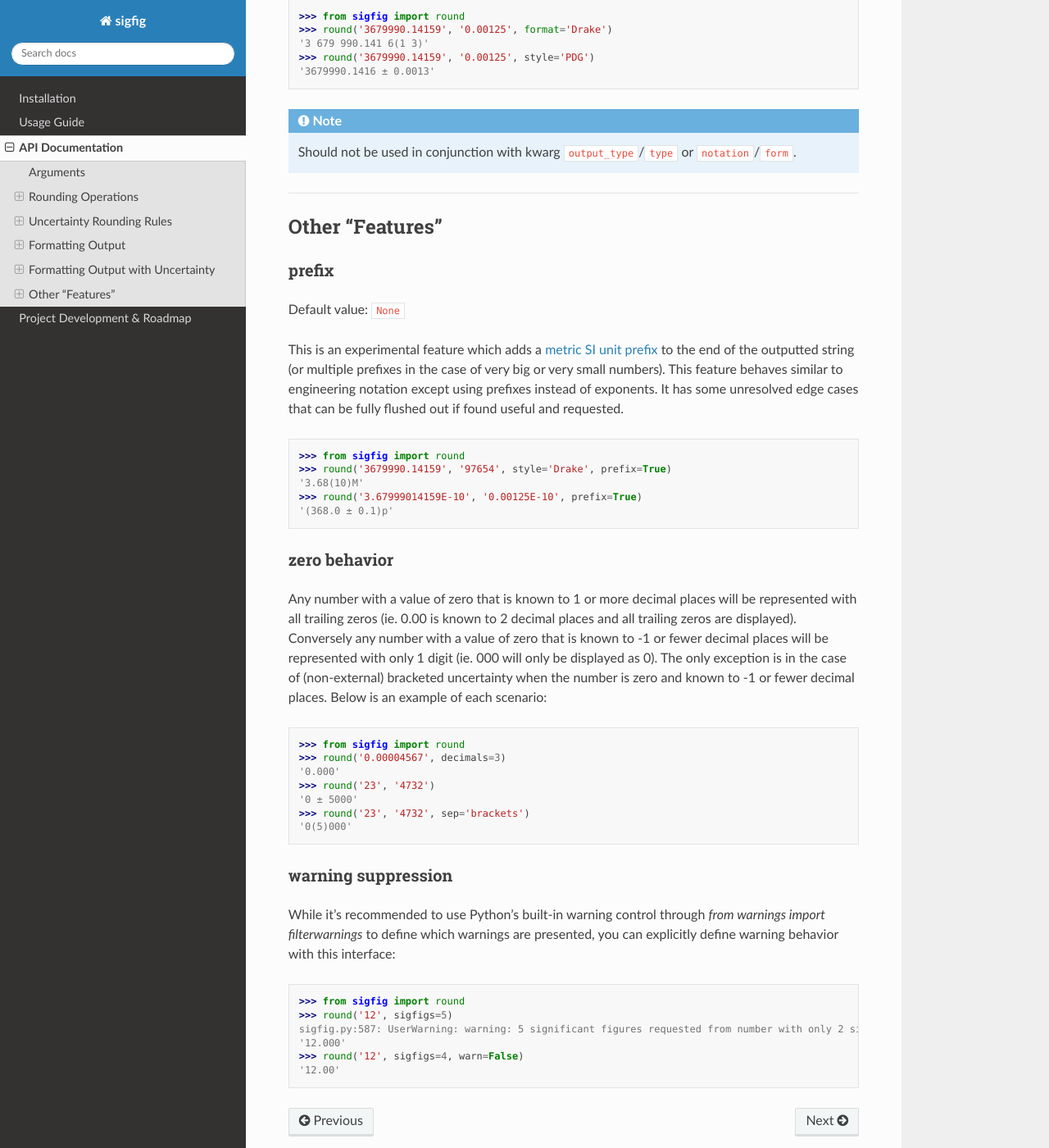
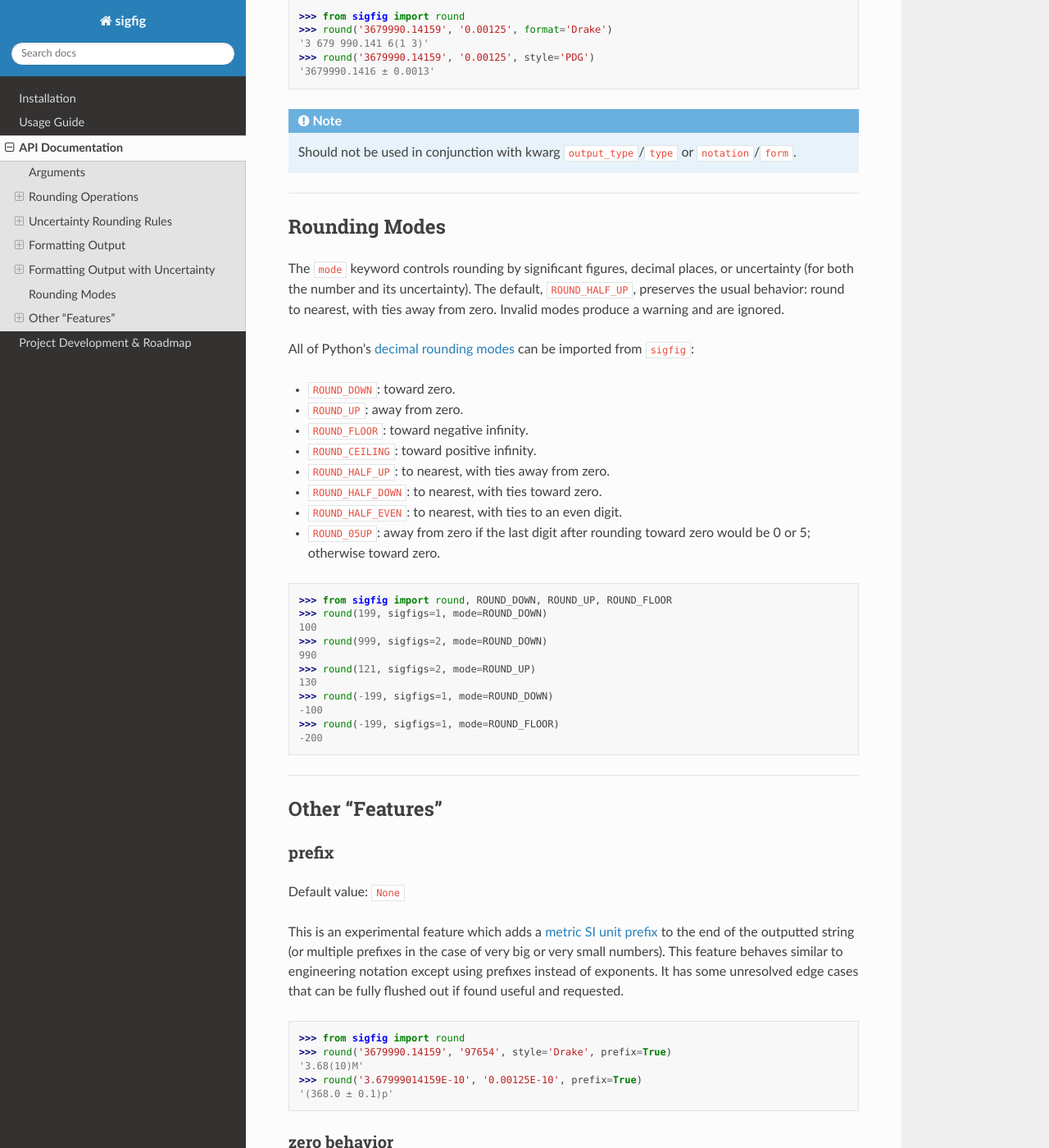
Before and after one commit to drakegroup/sigfig, a Sphinx documentation site: the page built from doc/api.rst, in a window 1280 px wide and 1400 px high, scrolled down 5194 px. Shown: the whole window at 82% size. Built offline with Sphinx 7.4.7 and the Read the Docs theme 3.1.0, drawn with Linux system fonts in a browser that asks for light colours; the version number is read from the project's files by our own code.

Commit message:
Document rounding modes and verify tests and distributions
Co-authored-by: MikeBusuttil <31480000+MikeBusuttil@users.noreply.github.com>

```diff
--- a/doc/api.rst
+++ b/doc/api.rst
@@ -218,6 +218,38 @@ Allows choice of predefined formats ``'Drake'`` and ``'PDG'`` for `The Drake Gro
 
 ----
 
+Rounding Modes
+==============
+
+The ``mode`` keyword controls rounding by significant figures, decimal places, or uncertainty (for both the number and its uncertainty).  The default, ``ROUND_HALF_UP``, preserves the usual behavior: round to nearest, with ties away from zero.  Invalid modes produce a warning and are ignored.
+
+All of Python's `decimal rounding modes <https://docs.python.org/3/library/decimal.html#rounding-modes>`_ can be imported from ``sigfig``:
+
+* ``ROUND_DOWN``: toward zero.
+* ``ROUND_UP``: away from zero.
+* ``ROUND_FLOOR``: toward negative infinity.
+* ``ROUND_CEILING``: toward positive infinity.
+* ``ROUND_HALF_UP``: to nearest, with ties away from zero.
+* ``ROUND_HALF_DOWN``: to nearest, with ties toward zero.
+* ``ROUND_HALF_EVEN``: to nearest, with ties to an even digit.
+* ``ROUND_05UP``: away from zero if the last digit after rounding toward zero would be 0 or 5; otherwise toward zero.
+
+.. code:: python
+
+    >>> from sigfig import round, ROUND_DOWN, ROUND_UP, ROUND_FLOOR
+    >>> round(199, sigfigs=1, mode=ROUND_DOWN)
+    100
+    >>> round(999, sigfigs=2, mode=ROUND_DOWN)
+    990
+    >>> round(121, sigfigs=2, mode=ROUND_UP)
+    130
+    >>> round(-199, sigfigs=1, mode=ROUND_DOWN)
+    -100
+    >>> round(-199, sigfigs=1, mode=ROUND_FLOOR)
+    -200
+
+----
+
 Other "Features"
 ================
 
```
